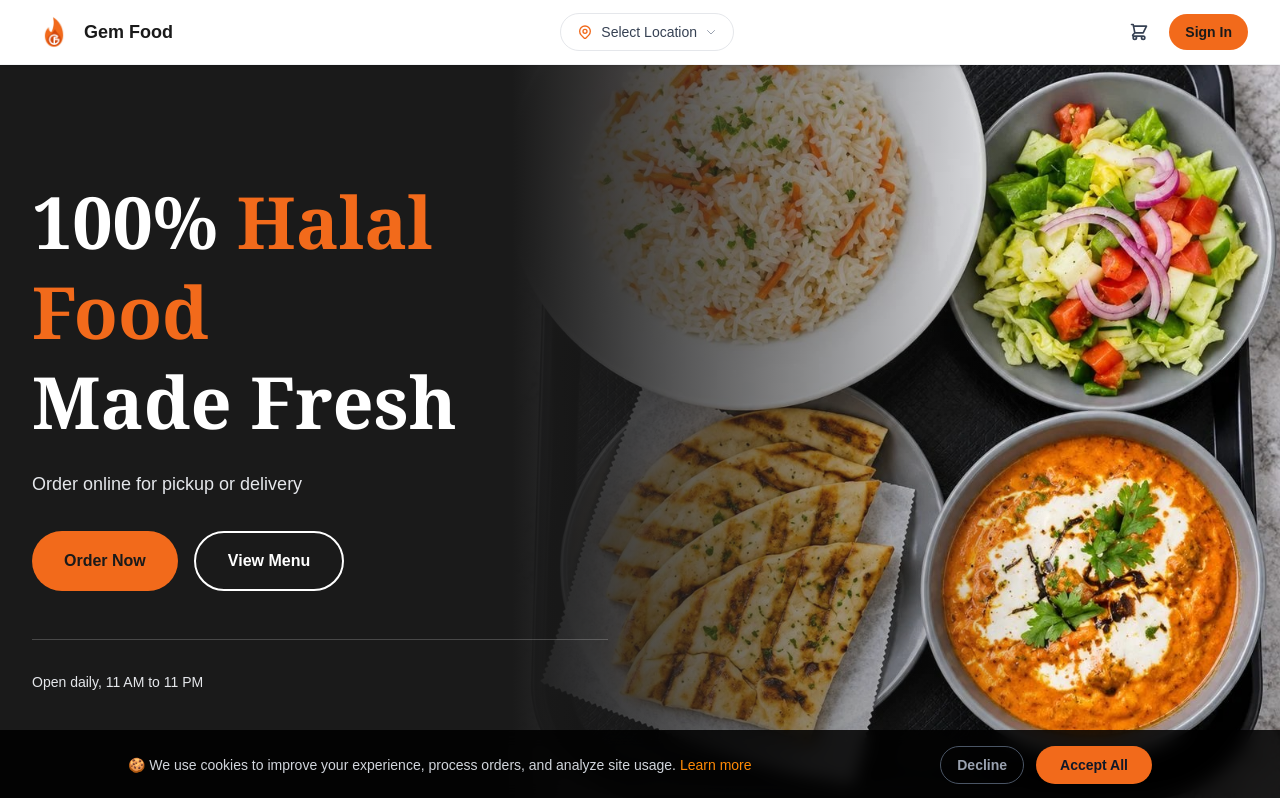
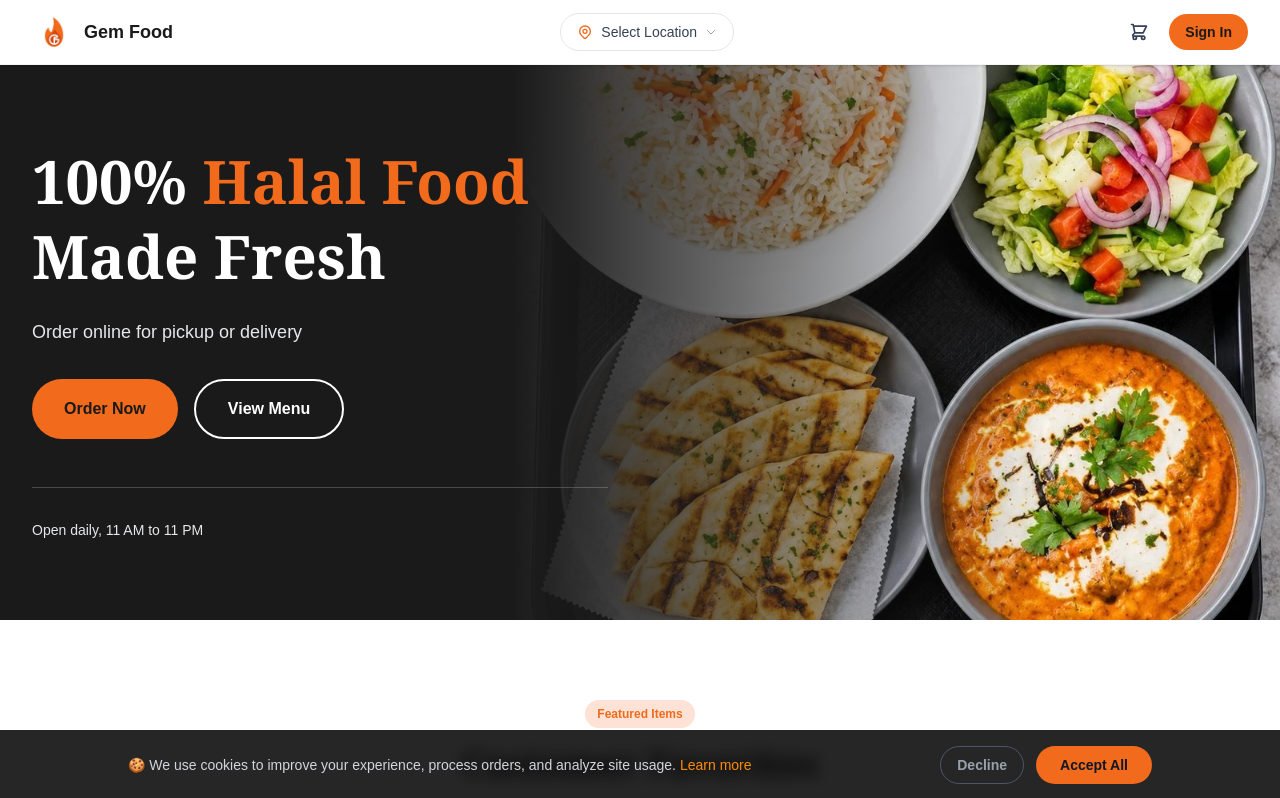
Before and after one commit to mofassalh/gemfood-next, a Next.js app: page / in a window 1280 px wide. Shown: the top 798 px of the page. Built offline with nearby package versions, Linux system fonts and the light colour scheme; no server answers; the database is empty.

Commit message:
Hero: keep 'Halal Food' on one line and reduce height so opening hours stay visible
Co-Authored-By: Claude Opus 5.5 <noreply@anthropic.com>
Claude-Session: https://claude.ai/code/session_01W39HcdChpfHVw6V19HPLzJ

```diff
--- a/src/components/HeroSection.tsx
+++ b/src/components/HeroSection.tsx
@@ -89,7 +89,7 @@ export default function HeroSection({ onOrderClick }: HeroProps) {
       <div className="absolute inset-0 hidden lg:block"
         style={{ background: 'linear-gradient(90deg, #1A1A1A 0%, #1A1A1A 40%, rgba(26,26,26,0.6) 58%, rgba(26,26,26,0) 82%)' }} />
 
-      <div className="max-w-7xl mx-auto px-4 sm:px-6 lg:px-8 py-20 lg:py-28 w-full relative" style={{ zIndex: 1 }}>
+      <div className="max-w-7xl mx-auto px-4 sm:px-6 lg:px-8 py-16 lg:py-20 w-full relative" style={{ zIndex: 1 }}>
         <div className="max-w-xl">
           {badge && (
             <div className="inline-flex items-center gap-2 px-3 py-1.5 rounded-full text-xs font-semibold mb-6"
@@ -98,10 +98,10 @@ export default function HeroSection({ onOrderClick }: HeroProps) {
             </div>
           )}
 
-          <h1 className="text-5xl lg:text-7xl font-bold leading-tight mb-6 text-white"
+          <h1 className="text-5xl lg:text-6xl font-bold leading-tight mb-6 text-white"
             style={{ fontFamily: 'var(--font-display)' }}>
             {heroTitle1}{' '}
-            <span style={{ color: primaryColor }}>{heroTitle2}</span>
+            <span className="sm:whitespace-nowrap" style={{ color: primaryColor }}>{heroTitle2}</span>
             <br />
             {heroTitle3}
           </h1>
```
